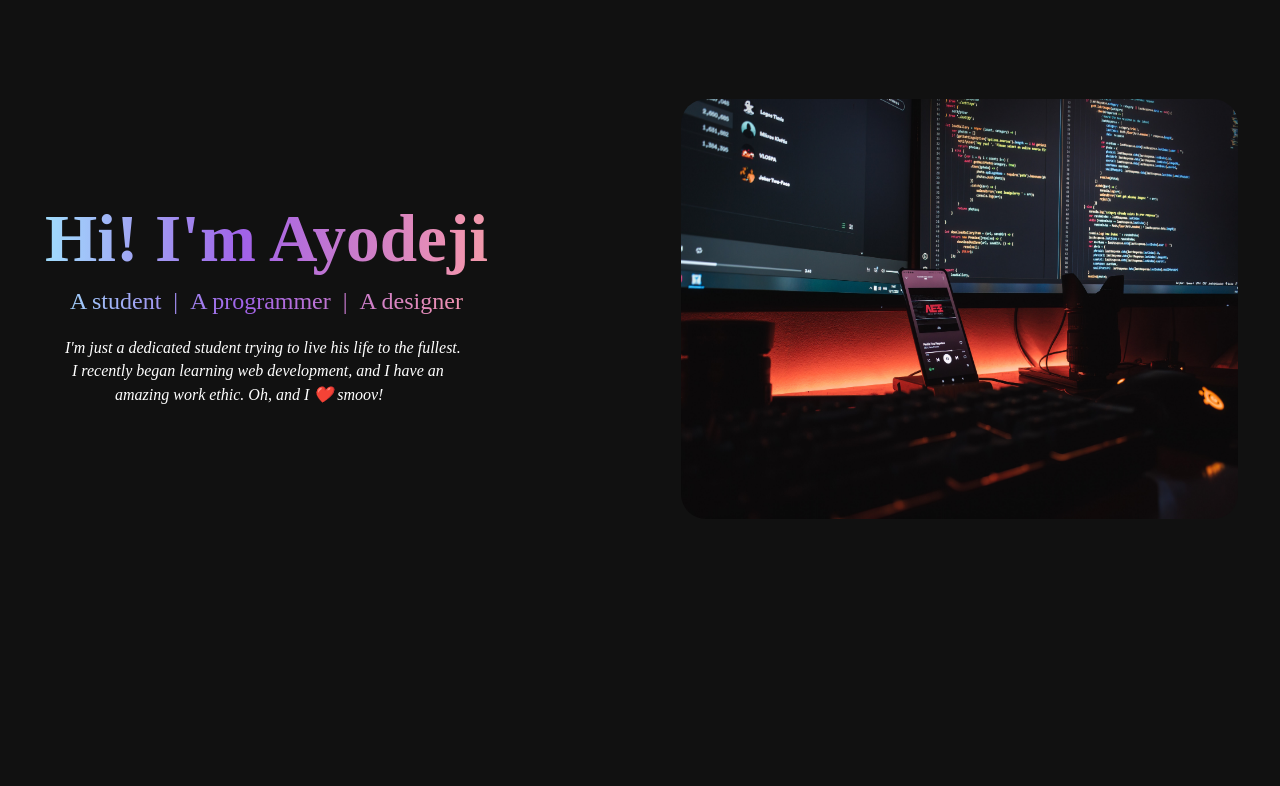
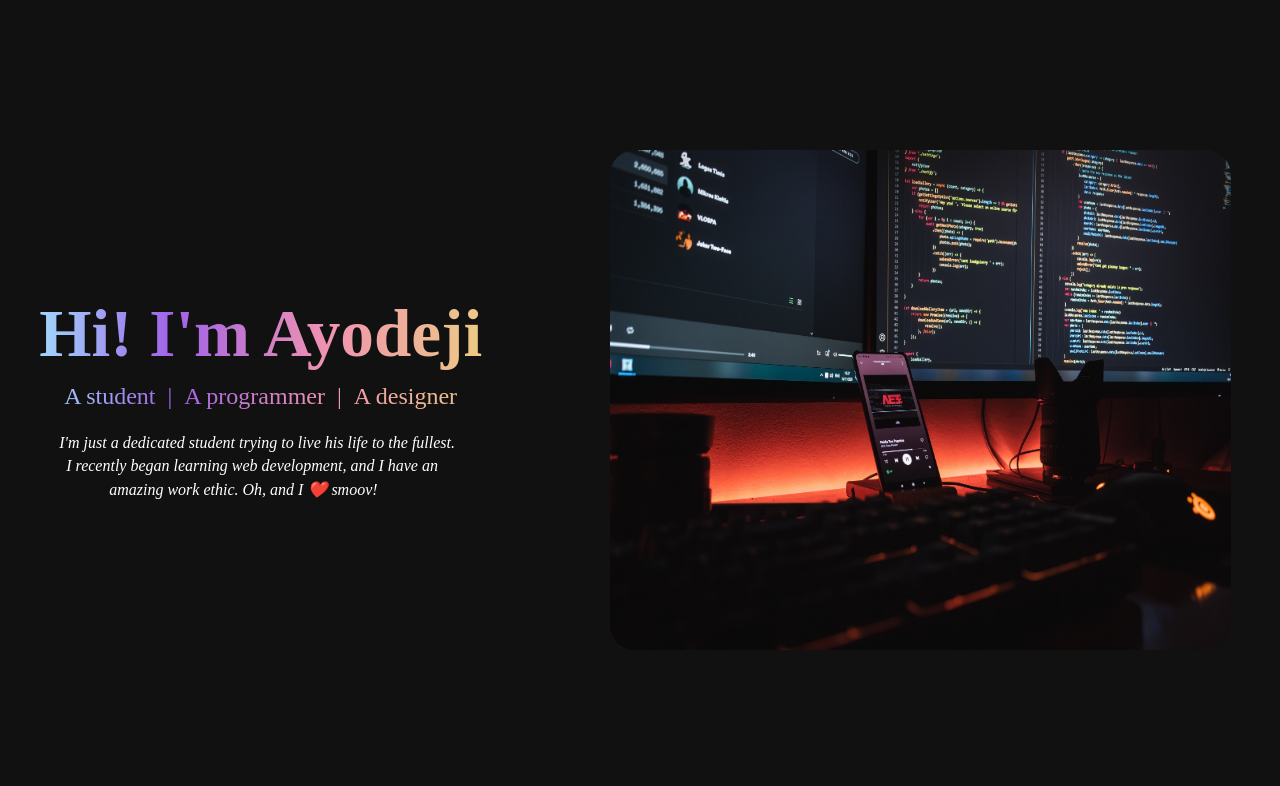
Before and after one commit to deji-dd/CV, a plain HTML site: page index.html in a window 1280 px wide. Shown: the top 786 px of the page. Drawn offline with Linux system fonts and the light colour scheme.

Commit message:
Tweaks to layout.

```diff
--- a/css/styles.css
+++ b/css/styles.css
@@ -5,25 +5,29 @@ body{
   background-color: #111;
   margin: 0;
 }
+.wrapper{
+  width: 97%;
+  height: 500px;
+  margin: auto;
+  margin-bottom: 400px;
+}
 .top-container {
   background-color: #111;
-  height: 700px;
-  margin-left: 25px;
   display: inline-block;
+  vertical-align: top;
+  margin-top: 250px;
 }
 .top-side-container{
-    display: inline-block;
-    width: 85%;
-    height: 60%;
-    position: relative;
-    left: 100%;
-    bottom: 45%;
+  margin: 150px auto 150px 10%;
+  display: inline-block;
+  width: 50%;
+  height: 100%;
+  vertical-align: top;
 }
 h1.top{
   color: #fff;
   background-image: linear-gradient(to right,#a0e9ff,#a162e8,#f093b0,#edca85);
-  padding-top: 100px;
-  margin-top: 100px;
+
   padding-left: 20px;
   font-size: 4.2em;
   margin-bottom: 10px;
@@ -60,16 +64,13 @@ p.top{
   border-radius: 25px;
   max-width: 100%;
   height: 100%;
+  margin: auto;
 }
 .middle-container{
   background-color: #191919;
   margin: auto;
   border-radius: 25px;
-  height: 500px;
   width: 75%;
-  align-self: center;
-  position: relative;
-  bottom: 100px;
 }
 h3.middle{
   color: #C8C6C6;
--- a/index.html
+++ b/index.html
@@ -10,12 +10,14 @@
 	<link rel="manifest" href="favicons/site.webmanifest">
 </head>
 <body>
+<div class="wrapper">
 	<div class="top-container">
 		<h1 class="top">Hi! I'm Ayodeji</h1>
 		<p class="top">A student&nbsp;&nbsp;|&nbsp;&nbsp;A programmer&nbsp;&nbsp;|&nbsp;&nbsp;A designer</p>
 		<p class="top1"><em>I'm just a dedicated student trying to live his life to the fullest.</em></p>
 		<p class="top2"><em>I recently began learning web development, and I have an</em></p>
 		<p class="top3"><em>amazing work ethic. Oh, and I ❤️ smoov!</em></p>
+	</div>
 	<div class="top-side-container">
 		<img src="images/webdev.jpg" class="top-img">
 	</div>
```
Lines whose indentation alone changed are shown as unchanged.
